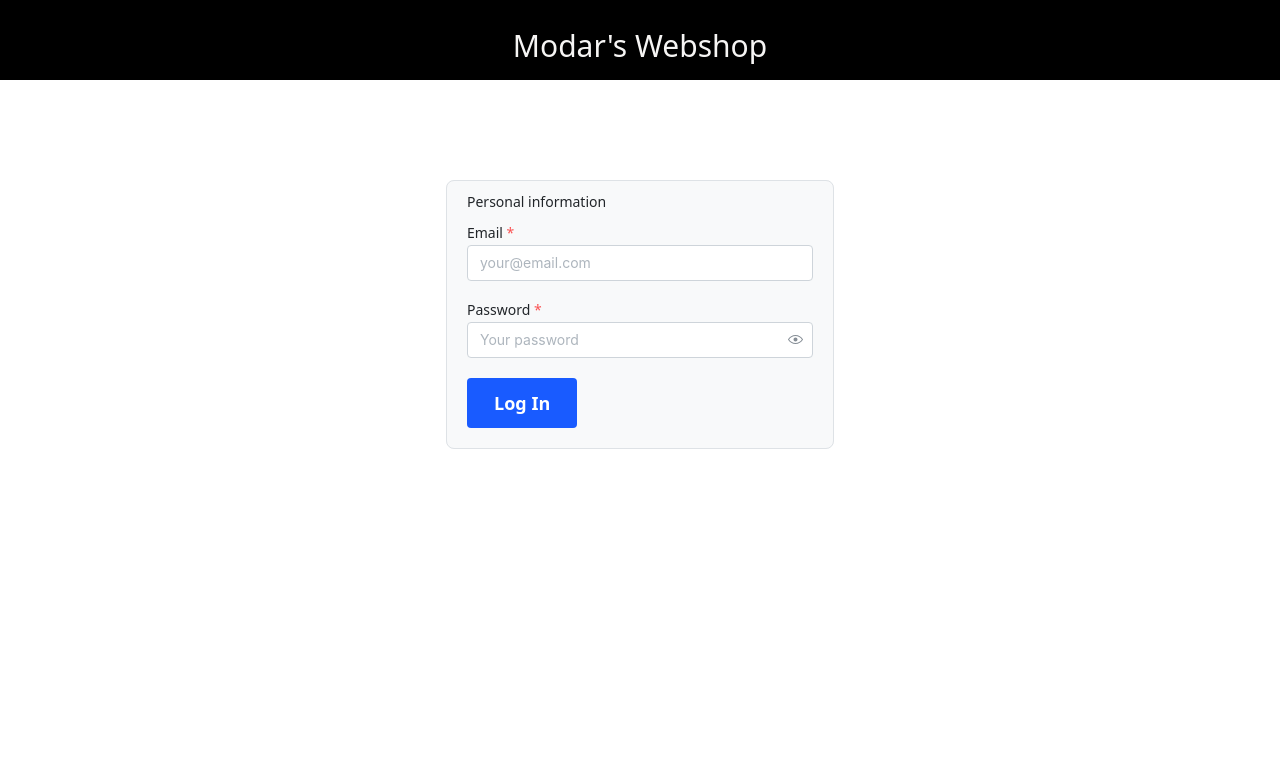
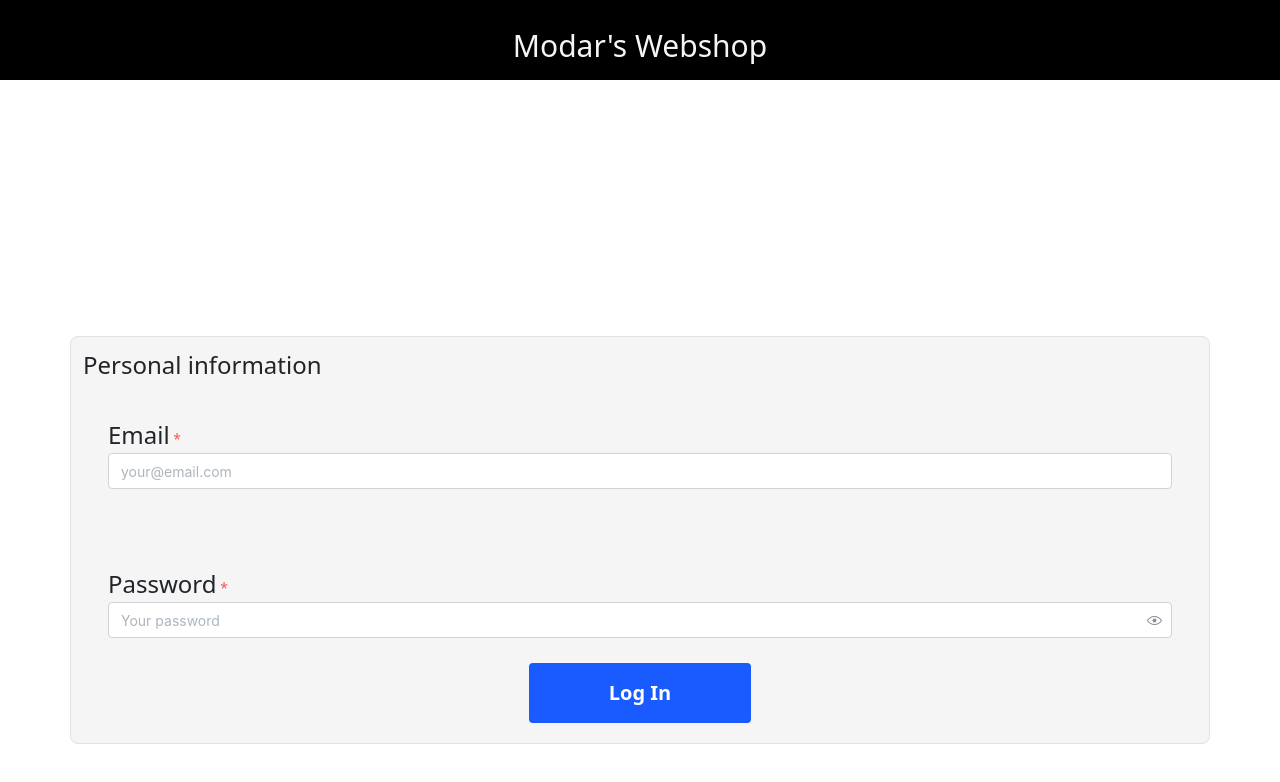
Before and after one commit to modaralgayal/WebShop-Repo, a React (Vite) app in the folder Frontend/web-shop/: page /auth/login in a window 1280 px wide. Shown: the top 782 px of the page. Built offline with nearby package versions, Linux system fonts and the light colour scheme.

Commit message:
fixed login UI, mostly spend time reading CSS component aligning docs

```diff
--- a/Frontend/web-shop/src/Components/navbar.css
+++ b/Frontend/web-shop/src/Components/navbar.css
@@ -16,6 +16,7 @@
 
 .shopping-cart-button {
   width: 100px;
+  border-radius: 0%;
   position: absolute;
   right: 180px;
 }
@@ -23,12 +24,15 @@
 .logout-button {
   position: absolute;
   right: 50px;
+  border-radius: 0%;
 }
 
 .filter-selection-button {
   position: absolute;
   left: 20px;
+  border-radius: 0%;
 }
+
 .shop-name {
   color: #f6f5f4;
   font-size: 30px;
--- /dev/null
+++ b/Frontend/web-shop/src/Pages/login.css
@@ -0,0 +1,9 @@
+.container {
+  display: flex;
+  flex-direction: column;
+  margin-top: 20%;
+  max-width: 1200px;
+  align-items: center;
+  justify-content: center;
+  background-color: whitesmoke;
+}
--- a/Frontend/web-shop/src/Pages/loginPage.tsx
+++ b/Frontend/web-shop/src/Pages/loginPage.tsx
@@ -8,6 +8,7 @@ import {
   Button,
 } from '@mantine/core'
 import '@mantine/core/styles.css'
+import './login.css'
 import { AuthContext } from '../Services/authContext'
 import { useNavigate } from 'react-router'
 import { useToken } from '../Services/currentUser'
@@ -66,35 +67,39 @@ const Login = () => {
   }
 
   return (
-    <Container size={420} my={100}>
-      <Fieldset legend="Personal information" variant="filled" radius="md">
+    <Fieldset
+      legend={<span style={{ fontSize: '24px' }}>Personal information</span>}
+      variant="filled"
+      className="container"
+      radius="md"
+    >
       <TextInput
-          label="Email"
+        label={<span style={{ fontSize: '24px' }}>Email</span>}
         placeholder="your@email.com"
         required
         value={email}
         onChange={event => setEmail(event.currentTarget.value)}
+        style={{ width: '100%', padding: '25px' }} // Adjust width here
       />
       <PasswordInput
-          label="Password"
+        label={<span style={{ fontSize: '24px' }}>Password</span>}
         placeholder="Your password"
         required
         mt="md"
         value={password}
         onChange={event => setPassword(event.currentTarget.value)}
+        style={{ width: '100%', padding: '25px' }} // Adjust width here
       />
       <Button
         onClick={e => handleLogin(e)}
         variant="filled"
         color="rgba(25, 91, 255, 1)"
-          size="lg"
-          mt={20}
+        size="xl"
+        style={{ width:"20%" }}
       >
         Log In
       </Button>
     </Fieldset>
-
-    </Container>
   )
 }
 
```
Also changed, not shown: 1 other file (tests, documents, lock files or other folders). Lines whose indentation alone changed are shown as unchanged.
